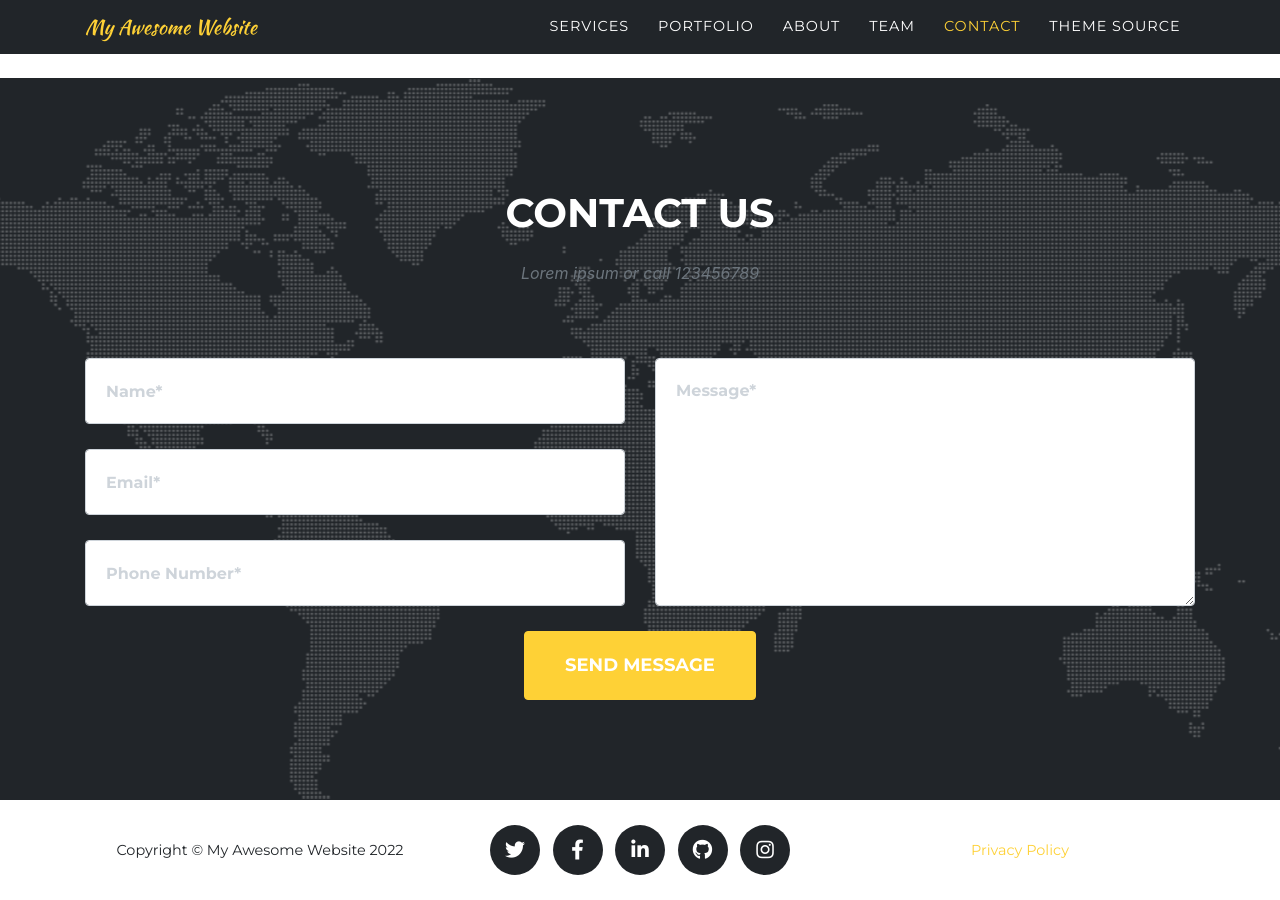
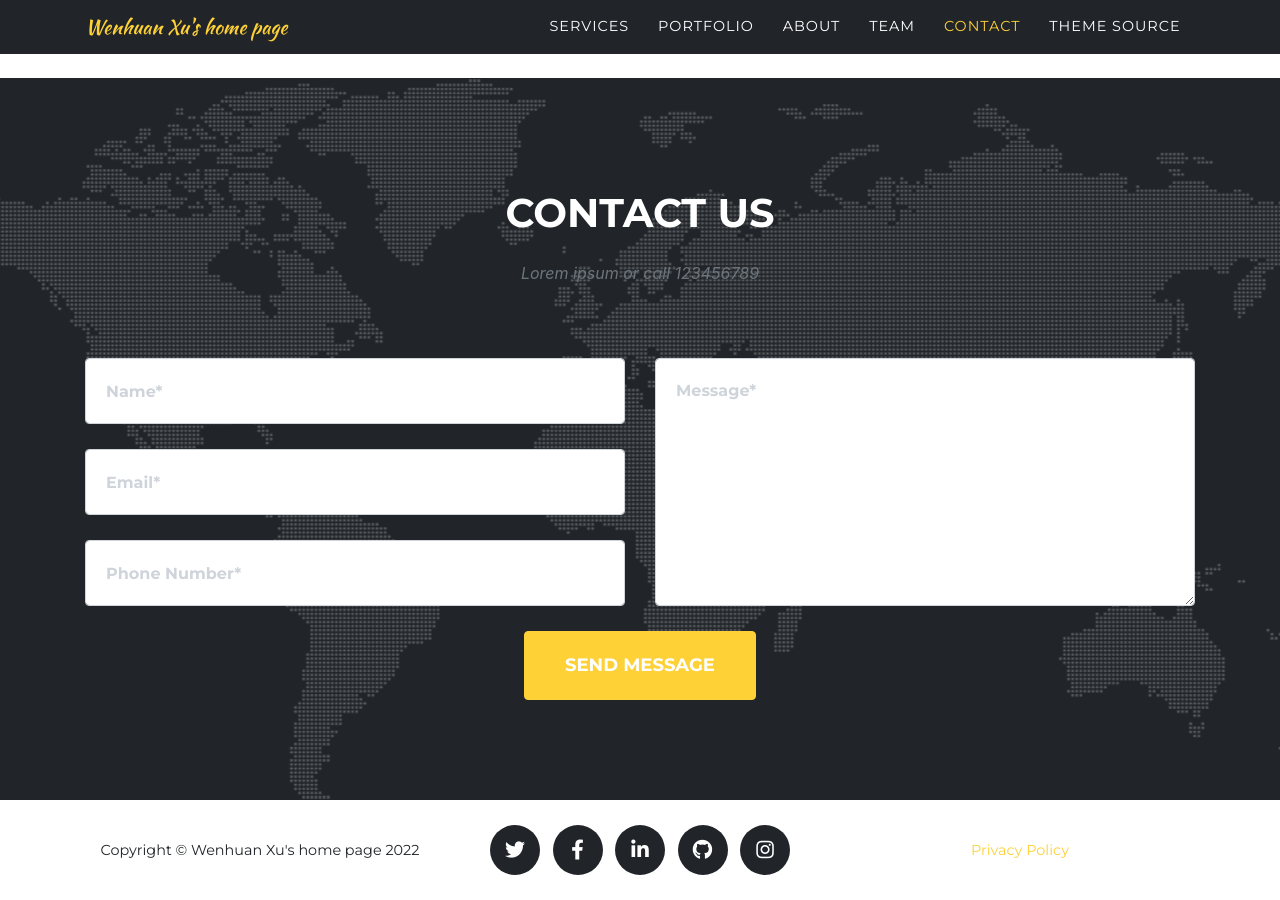
Before and after one commit to huannyling/huannyling.github.io, a Jekyll site: the page built from index.md, in a window 1280 px wide and 900 px high, scrolled down 5261 px. Built offline with Jekyll 4.4.1, drawn with Linux system fonts in a browser that asks for light colours; some web fonts are replaced.

Commit message:
Update _config.yml

```diff
--- a/_config.yml
+++ b/_config.yml
@@ -16,7 +16,7 @@ theme: jekyll-agency
 url    : "https://huannyling.github.io" # the base hostname & protocol for your site, e.g. http://example.com
 baseurl: "" # the subpath of your site, e.g. /blog
 
-title      : My Awesome Website
+title      : Wenhuan Xu's home page
 email      : huannyling@gmail.com #this is also the email contact forms will go to
 description: "Site description"
 author     : Isaac
```
